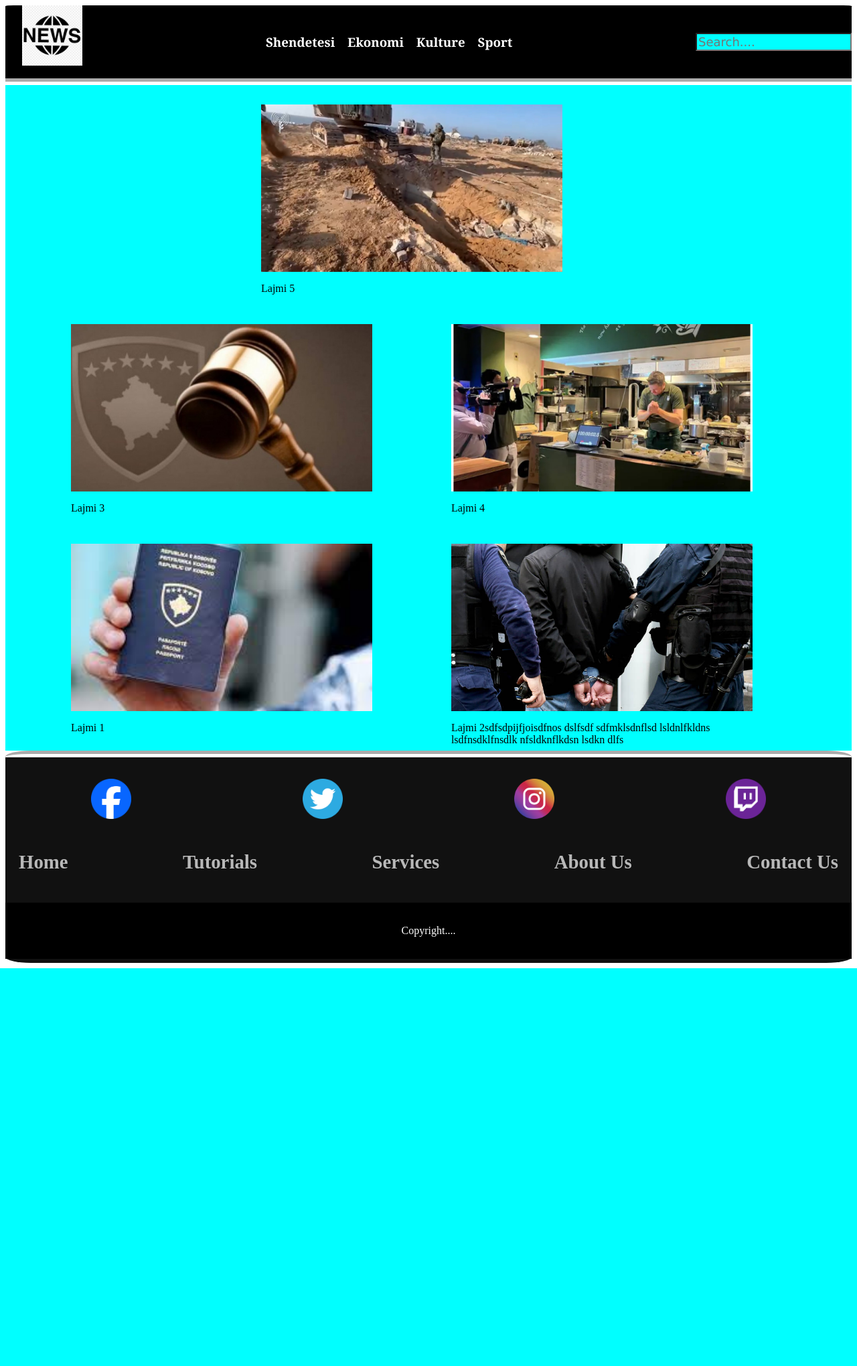
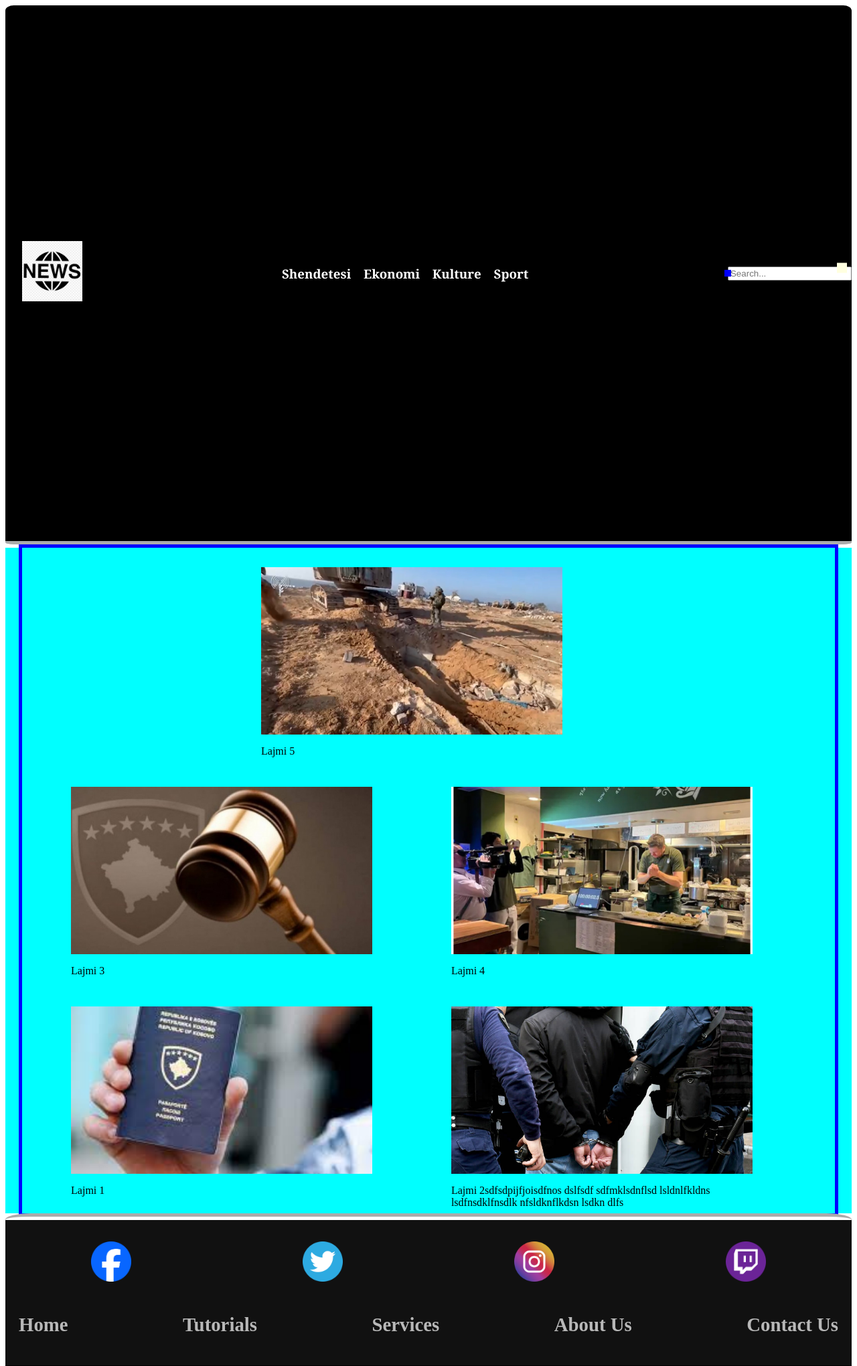
Before and after one commit to YlldritQ/Projekti-Web, a PHP site: page /HomePage.html in a window 1280 px wide. Shown: the top 2040 px of the page at 67% size. Before the commit the page ends 1446 px from the top, so only its background shows below. Run offline with PHP 8.4, Linux system fonts and the light colour scheme.

Commit message:
search bar

```diff
--- a/HomePage.html
+++ b/HomePage.html
@@ -15,9 +15,17 @@
                 <li class="titulli"><h3>Ekonomi</h3></li>
                 <li class="titulli"><h3>Kulture</h3></li>
                 <li class="titulli"><h3>Sport</h3></li>
+        </div>
+        <div class="search-bar">
+
+        <div class="search"></div>
+        <div class="icon"></div>
+        <div class="input">
+            <input type="text" placeholder="Search... " id="mysearch">
+        </div>
+        <span class="clear" onclick="document.getElementById('mysearch')"></span>
 
         </div>
-        <input class="search-bar" type="text" placeholder="Search....">
     </header>
     <main>
         <div class="photoLajme">
@@ -75,5 +83,12 @@
         </div>
 
     </footer>
+    <script>
+        const icon = document.querySelector('.icon');
+        const search = document.querySelector('.search');
+        icon.onclick = function(){
+            search.classList.toggle('active')
+        }
+    </script>
 </body>
 </html>
--- a/Stilizimi.css
+++ b/Stilizimi.css
@@ -33,26 +33,111 @@ background-color: white;
 color: black;
 }
 .image{
+    margin-top: 1%;
     display: flex;
     width: 90px;
     height: 90px;
     padding-left: 2%;
     padding-bottom: 1.5%;
 }
-
-.search-bar{
+ .search-bar{
     display: flex;
-    justify-content: right;
-    background-color: aqua;
-    font-size: large;
-    font-family: Verdana, Geneva, Tahoma, sans-serif;
-    color: brown;
-
-
-}
-
-
-
+    justify-content: center;
+    align-items: center;
+    min-height: 100vh;
+ }
+ .search{
+    position: relative;
+    width: 360%;
+    height: 60%;
+    background: white;
+    border-radius: 50px;
+    transition: 0.5s;
+    box-shadow: 0 0 0 5px blue;
+    overflow: hidden;
+ }
+ .search.active{
+    width: 360px;
+ }
+ .search .icon{
+    position: absolute;
+    top: 0%;
+    left: 0%;
+    width: 60px;
+    height: 60px;
+    background-color: white;
+    border-radius: 60px;
+    display: flex;
+    justify-content: center;
+    align-items: center;
+    z-index: 1000;
+    cursor: pointer;
+ }
+ .search .icon::before{
+    content: '';
+    position: absolute;
+    width: 15px;
+    height: 15px;
+    border: 3px solid blue;
+    border-radius: 50;
+    transform: translate(-4px,-4px) rotate(315deg);
+ }
+ .search .icon::after{
+    content: '';
+    position: absolute;
+    width: 3px;
+    height: 12px;
+    background-color:blue;
+    border-radius: 50;
+    transform: translate(6px,6px) rotate(315deg);
+ }
+ .search .input{
+    position: relative;
+    width: 300px;
+    height: 60px;
+    left: 60px;
+    display: flex;
+    justify-content: center;
+ }
+ .search .input input{
+    position: absolute;
+    top 0;
+    width: 100%;
+    height: 100%;
+    border: none;
+    outline: none;
+    font-size: 18px;
+    padding: 10px 0;
+ }
+ .clear{
+    position: absolute;
+    top: 50%;
+    transform: translateY(-50%);
+    width: 15px;
+    height: 15px;
+    right: 15px;
+    background-color: lightyellow;
+    cursor: pointer;
+    display: flex;
+    justify-content: center;
+    align-items: center;
+ }
+ .icon ::before{
+    position: relative;
+    content: '';
+    width: 1px;
+    height: 15px;
+    background-color: antiquewhite;
+    transform: rotate(315deg);
+ }
+ .icon ::before{
+    position: relative;
+    content: '';
+    width: 1px;
+    height: 15px;
+    background-color: antiquewhite;
+    transform: rotate(315deg);
+ }
 .photoLajme{
     display: flex;
     margin: 0 2%;
@@ -60,6 +145,7 @@ color: black;
     flex-wrap: wrap-reverse;
     justify-content: space-evenly;
     padding: 5px;
+    box-shadow: 0 0 0 5px blue;
 
 }
 .rubrika{
```
